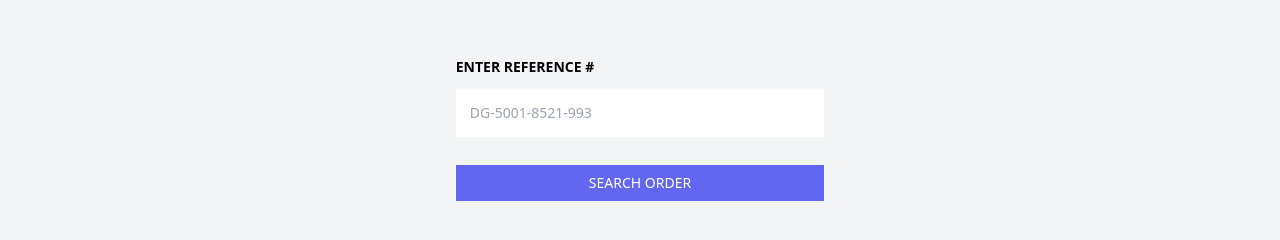
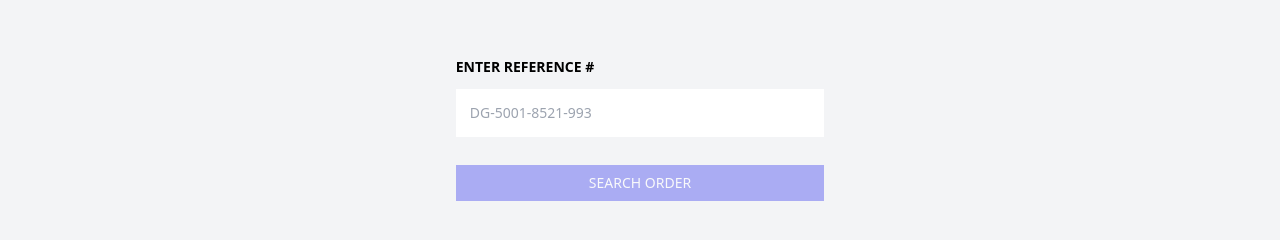
Before and after one commit to lmanzanero/firebase-react-store, a Gatsby site in the folder frontend/: page /view-order in a window 1280 px wide. Shown: the part 70-310 px from the top of the page. Built offline with nearby package versions, Linux system fonts and the light colour scheme; Gatsby itself is replaced by a stand-in of ours.

Commit message:
added disabled button feature on view order

```diff
--- a/frontend/src/components/orders/SearchOrderInput.js
+++ b/frontend/src/components/orders/SearchOrderInput.js
@@ -1,7 +1,8 @@
 import React, { useState, useEffect } from 'react'
 
 export default function SearchOrderInput({ refNumber, search, isLoading }) {
-const [referenceNumber, setReferenceNumber] = useState(refNumber);
+  const [referenceNumber, setReferenceNumber] = useState(refNumber);
+  const [isDisabled, setIsDisabled] = useState(true)
 
  function changeHandler (e) {
     e.preventDefault();
@@ -13,18 +14,23 @@ const [referenceNumber, setReferenceNumber] = useState(refNumber);
   }
 
   useEffect(() => {
-    console.log("is loading", isLoading)
-  }, [refNumber])
+    // ? ensure that reference is not null, therefore, not trigger an infinite loop
+    if(referenceNumber?.length >= 6) {
+      setIsDisabled(false);
+    } else {
+      setIsDisabled(true);
+    }
+  }, [referenceNumber])
 
   return (
     <div className="min-h-screen flex justify-center bg-gray-100 py-12 px-4 sm:px-6 lg:px-8">
         <div class="flex flex-col">
-        <div className="py-3">
-          <label for="promo" class="font-semibold inline-block mb-3 text-sm uppercase">Enter Reference #</label>
-          <input onChange={changeHandler} type="text" id="referenceNumber" name="refenceNumber" value={referenceNumber} placeholder="DG-5001-8521-993" class="p-3.5 text-sm w-full"/>
+           <div className="py-3">
+           <label for="promo" class="font-semibold inline-block mb-3 text-sm uppercase">Enter Reference #</label>
+           <input onChange={changeHandler} type="text" id="referenceNumber" name="refenceNumber" value={referenceNumber} placeholder="DG-5001-8521-993" class="p-3.5 text-sm w-full"/>
+         </div>
+         <button onClick={searchWithReferenceNumber} class="bg-indigo-500 hover:bg-indigo-600 px-5 py-2 text-sm text-white mt-4 uppercase disabled:opacity-50 " disabled={isDisabled}> Search Order {isLoading ? "loading..." : " "} </button>
         </div>
-        <button onClick={searchWithReferenceNumber} class="bg-indigo-500 hover:bg-indigo-600 px-5 py-2 text-sm text-white mt-4 uppercase">Search Order {isLoading ? "loading...": " " }</button>
-      </div>
     </div>
   )
 }
```
